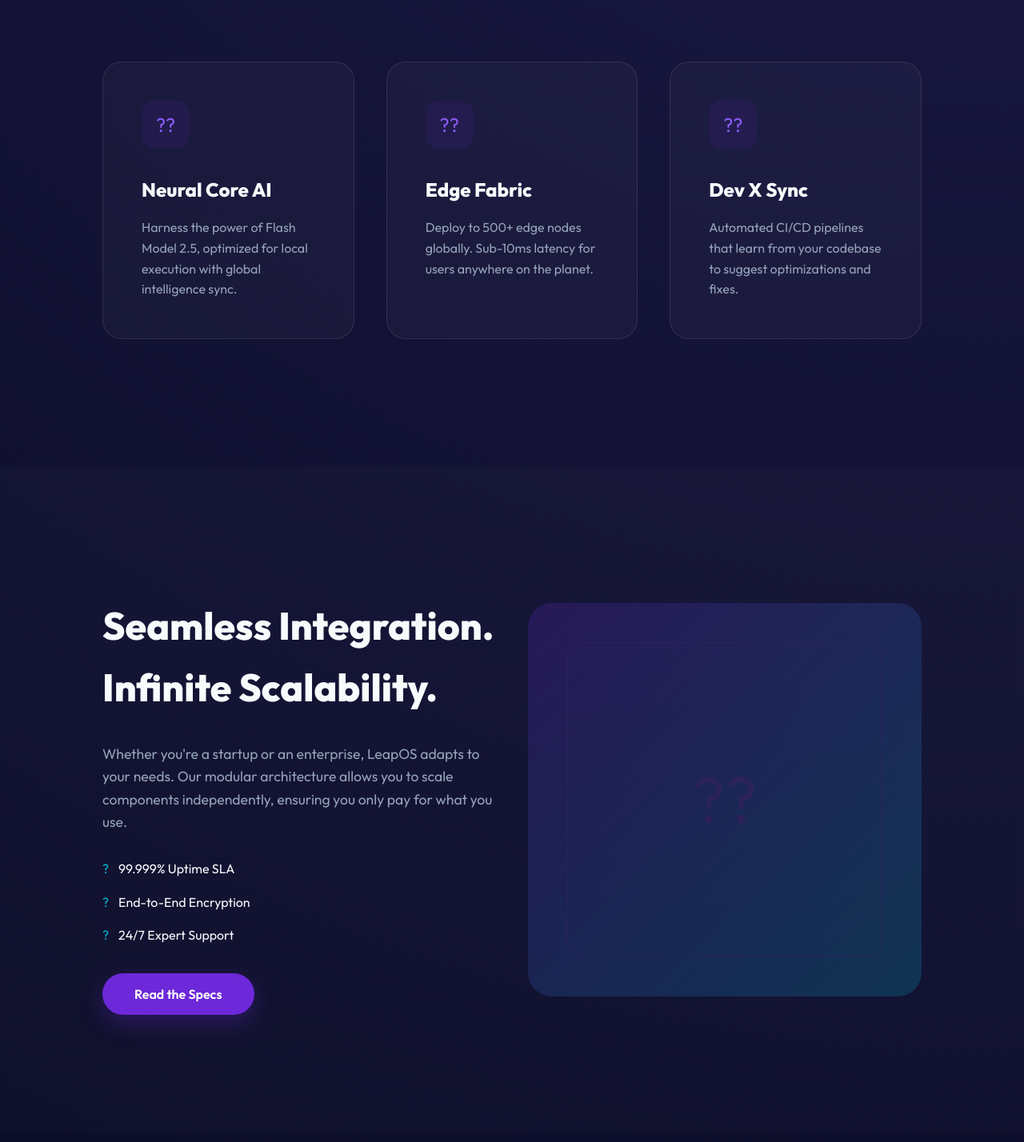
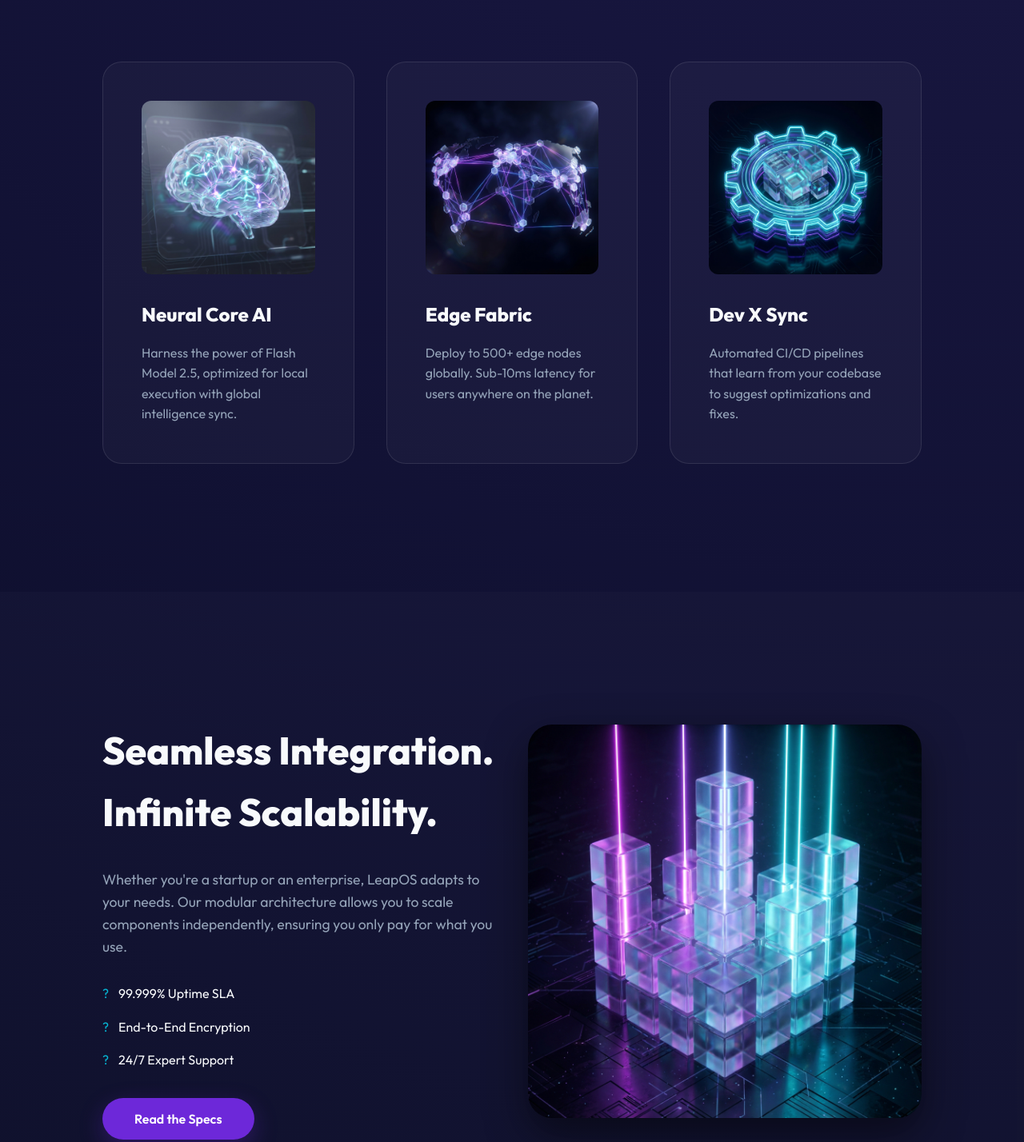
Before and after one commit to bjbeier/bkmecl, a plain HTML site: page index.html in a window 1280 px wide. Shown: the part 1107-2535 px from the top of the page at 80% size. Drawn offline with Linux system fonts and the light colour scheme.

Commit message:
added images (assests)

```diff
--- a/index.html
+++ b/index.html
@@ -27,6 +27,7 @@
 
     <main>
         <section id="home" class="hero">
+            <img src="assets/hero.png" alt="Futuristic Energy Core" class="hero-bg">
             <div class="reveal">
                 <h1>Bridging the Gap to the <span style="color: var(--secondary)">Future</span></h1>
                 <p>Empowering creators with autonomous infrastructure, real-time AI insights, and the speed of light
@@ -46,18 +47,21 @@
             </div>
             <div class="grid">
                 <div class="card reveal">
-                    <div class="card-icon">??</div>
+                    <img src="assets/ai_icon.png" alt="Neural Core AI"
+                        style="width: 100%; border-radius: 12px; margin-bottom: 1.5rem;">
                     <h3>Neural Core AI</h3>
                     <p>Harness the power of Flash Model 2.5, optimized for local execution with global intelligence
                         sync.</p>
                 </div>
                 <div class="card reveal">
-                    <div class="card-icon">??</div>
+                    <img src="assets/edge_icon.png" alt="Edge Fabric"
+                        style="width: 100%; border-radius: 12px; margin-bottom: 1.5rem;">
                     <h3>Edge Fabric</h3>
                     <p>Deploy to 500+ edge nodes globally. Sub-10ms latency for users anywhere on the planet.</p>
                 </div>
                 <div class="card reveal">
-                    <div class="card-icon">??</div>
+                    <img src="assets/dev_icon.png" alt="Dev X Sync"
+                        style="width: 100%; border-radius: 12px; margin-bottom: 1.5rem;">
                     <h3>Dev X Sync</h3>
                     <p>Automated CI/CD pipelines that learn from your codebase to suggest optimizations and fixes.</p>
                 </div>
@@ -87,14 +91,8 @@
                     <a href="#" class="btn btn-primary">Read the Specs</a>
                 </div>
                 <div class="reveal" style="text-align: right;">
-                    <!-- Placeholder for image/graphic -->
-                    <div
-                        style="width: 100%; aspect-ratio: 1; background: linear-gradient(135deg, var(--primary), var(--secondary)); border-radius: 30px; opacity: 0.2; position: relative;">
-                        <div
-                            style="position: absolute; top: 10%; left: 10%; right: 10%; bottom: 10%; border: 1px solid var(--primary-light); border-radius: 20px; display: flex; align-items: center; justify-content: center; font-size: 5rem; color: var(--primary-light);">
-                            ??
-                        </div>
-                    </div>
+                    <img src="assets/scalability.png" alt="Scalability Visualization"
+                        style="width: 100%; border-radius: 30px; box-shadow: 0 20px 50px rgba(0,0,0,0.5);">
                 </div>
             </div>
         </section>
```
Also changed, not shown: assets/ai_icon.png (added), assets/dev_icon.png (added), assets/edge_icon.png (added), assets/hero.png (added), assets/scalability.png (added).
